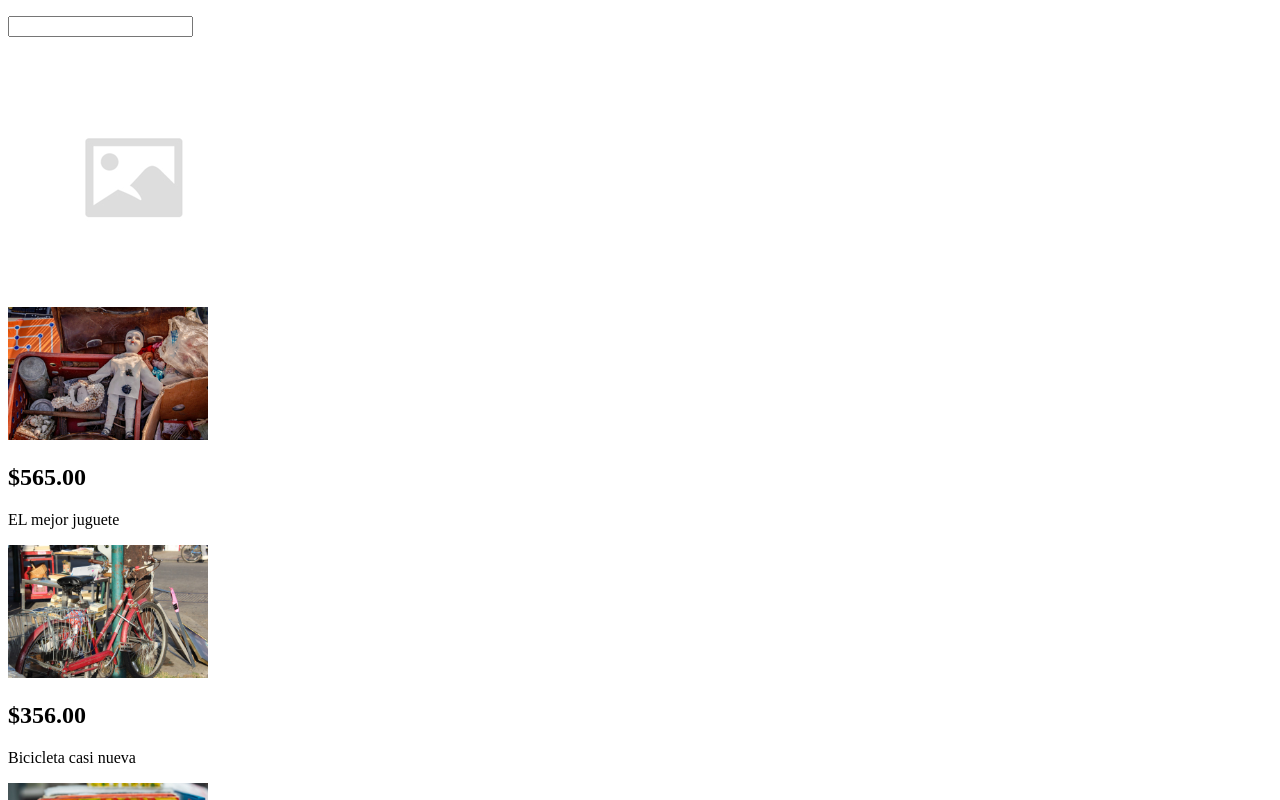
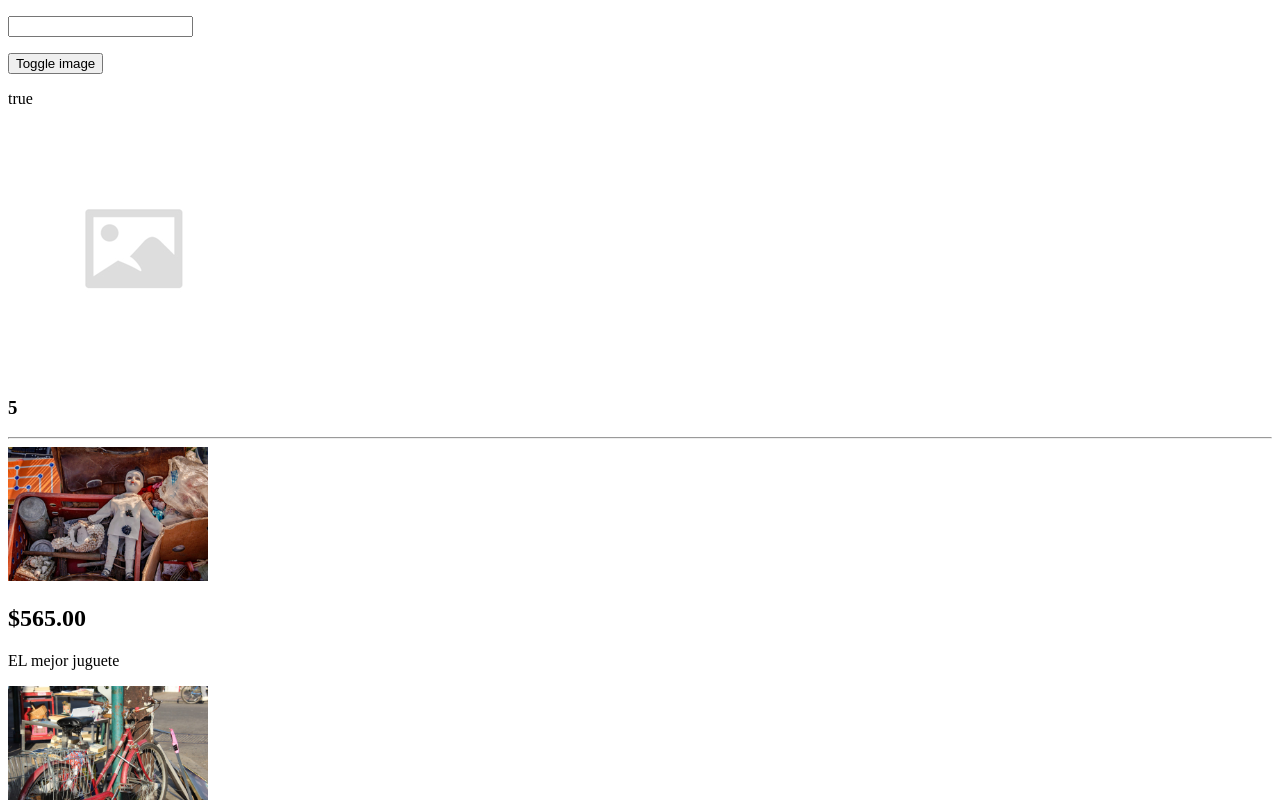
Before and after one commit to juaneins/my-store-2023, an Angular app: page / in a window 1280 px wide. Shown: the top 800 px of the page. Built offline with nearby package versions, Linux system fonts and the light colour scheme.

Commit message:
ngDestroy and SetInput

```diff
--- a/src/app/app.component.html
+++ b/src/app/app.component.html
@@ -1,4 +1,10 @@
 <p><input type="text" [(ngModel)]="imgParent" /></p>
-<app-img (loaded)="onLoaded($event)" [img]="imgParent"></app-img>
-<br />
+<button (click)="toggleImg()">Toggle image</button>
+<p>{{ showImage }}</p>
+<app-img
+  *ngIf="showImage"
+  (loaded)="onLoaded($event)"
+  [img]="imgParent"
+></app-img>
+<hr />
 <app-product [product]="product" *ngFor="let product of products"></app-product>
--- a/src/app/app.component.ts
+++ b/src/app/app.component.ts
@@ -9,6 +9,7 @@ import { Product } from './models/product.model';
 export class AppComponent {
   title = 'my-store-2023';
   imgParent = '';
+  showImage: boolean = true;
   products: Product[] = [
     {
       id: '1',
@@ -36,6 +37,10 @@ export class AppComponent {
     },
   ];
 
+  toggleImg() {
+    this.showImage = !this.showImage;
+  }
+
   onLoaded(img: string) {
     console.log('parent log', img);
   }
--- a/src/app/components/img/img.component.html
+++ b/src/app/components/img/img.component.html
@@ -6,6 +6,7 @@
   [src]="img"
   alt="image"
 />
+<h3>{{ counter }}</h3>
 <ng-template #elseImg>
   <img [src]="defaultImage" alt="" />
 </ng-template>
--- a/src/app/components/img/img.component.ts
+++ b/src/app/components/img/img.component.ts
@@ -18,9 +18,17 @@ import {
 export class ImgComponent
   implements OnInit, OnChanges, AfterViewInit, OnDestroy
 {
-  @Input() img: string = '';
+  img: string = '';
+
+  @Input('img') set changeImg(newImg: string) {
+    this.img = newImg;
+    console.log('just change image ==>', this.img);
+  }
+  @Input() alt: string = '';
   @Output() loaded = new EventEmitter<string>();
   defaultImage: string = './assets/images/placeholder.png';
+  counter: number = 0;
+  counterFn: number | undefined;
 
   constructor() {
     // never run async - fetch
@@ -30,17 +38,19 @@ export class ImgComponent
   ngOnDestroy(): void {
     // delete the component
     console.log('ngOnDestroy');
+    window.clearInterval(this.counterFn);
   }
   ngAfterViewInit(): void {
     // run after render
     // handler child components here!
     console.log('ngAfterViewInit');
   }
-  ngOnChanges(): void {
+  ngOnChanges(changes: SimpleChanges): void {
     // run before and during
     // before render
     // update change inputs, run many times
     console.log('ngOnChanges imgValue ==> ', this.img);
+    console.log(changes);
   }
 
   ngOnInit(): void {
@@ -48,6 +58,10 @@ export class ImgComponent
     // run once
     // run async - fetch, query apis, you must use this method to do this!
     console.log('ngOnInit imgValue ==> ', this.img);
+    this.counterFn = window.setInterval(() => {
+      this.counter++;
+      console.log('run counter');
+    }, 1000);
   }
 
   imgError() {
```
